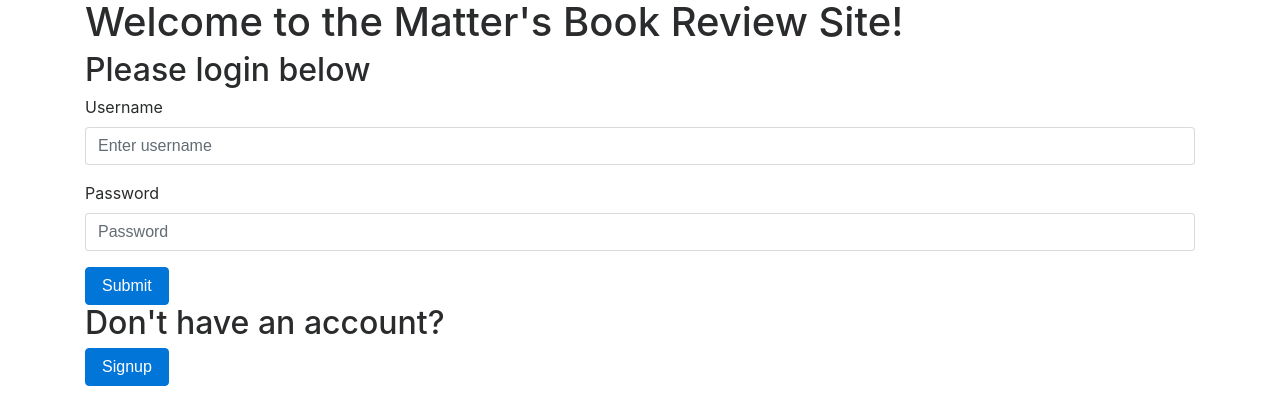
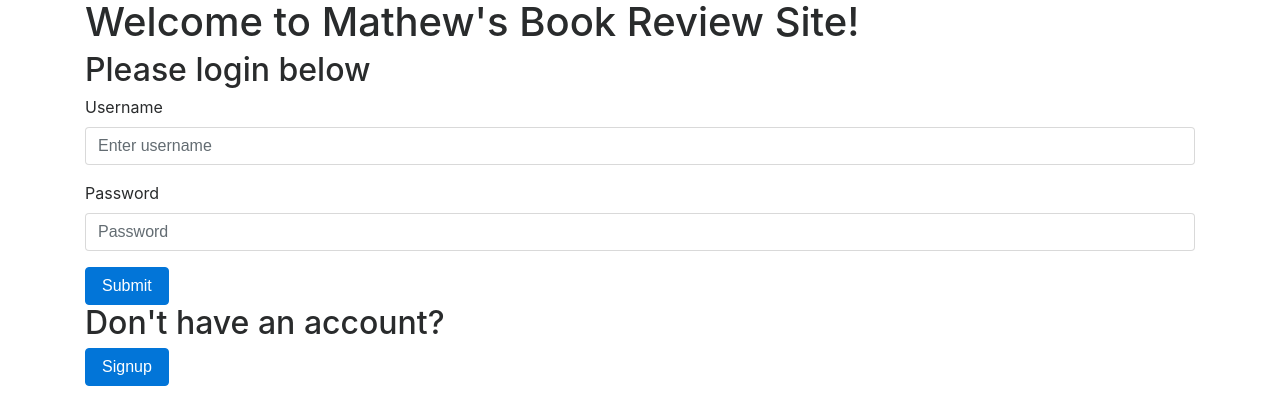
Before and after one commit to mesporas1/BookReviewSite-cs50-project1, a Flask app: page / in a window 1280 px wide. Shown: the top 420 px of the page. Run offline with Flask 2, Linux system fonts and the light colour scheme; some libraries are stand-ins or nearby versions.

Commit message:
Update index.html

```diff
--- a/templates/index.html
+++ b/templates/index.html
@@ -5,7 +5,7 @@
 {% endblock %}
 
 {% block body %}
-    <h1>Welcome to the Matter's Book Review Site!</h1>
+    <h1>Welcome to Mathew's Book Review Site!</h1>
 
     <h2> Please login below</h2>
 
```
